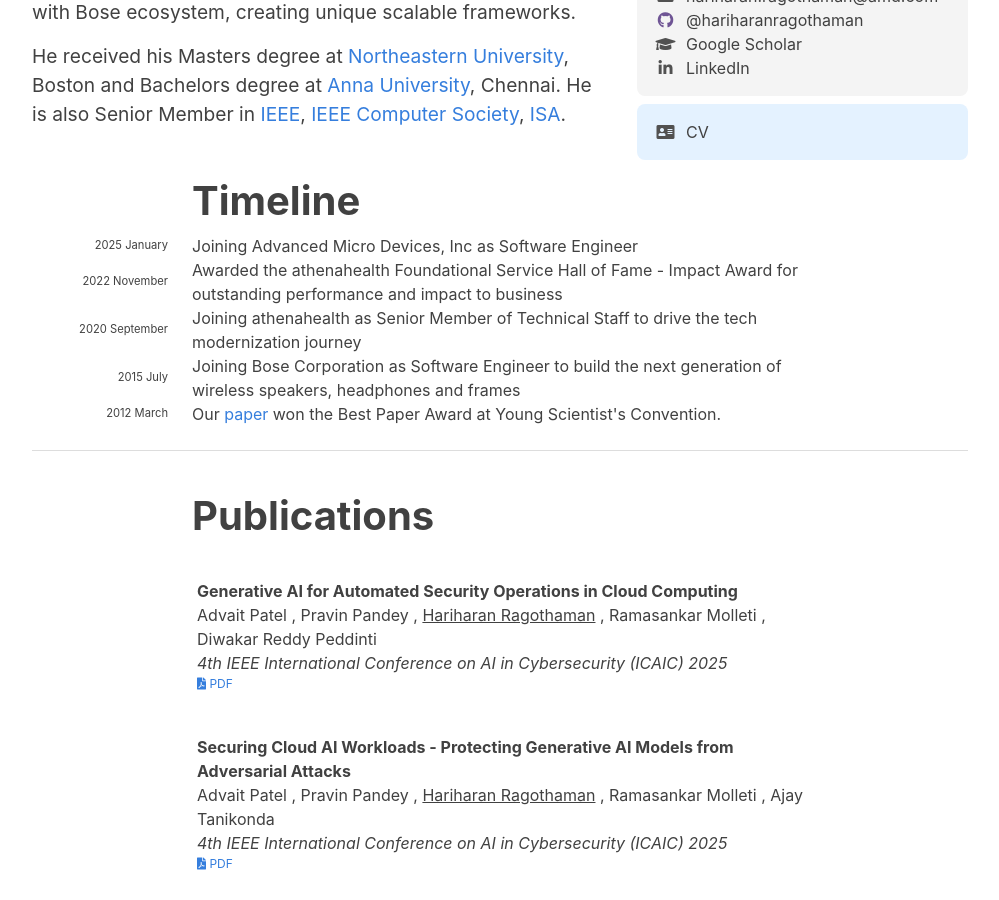
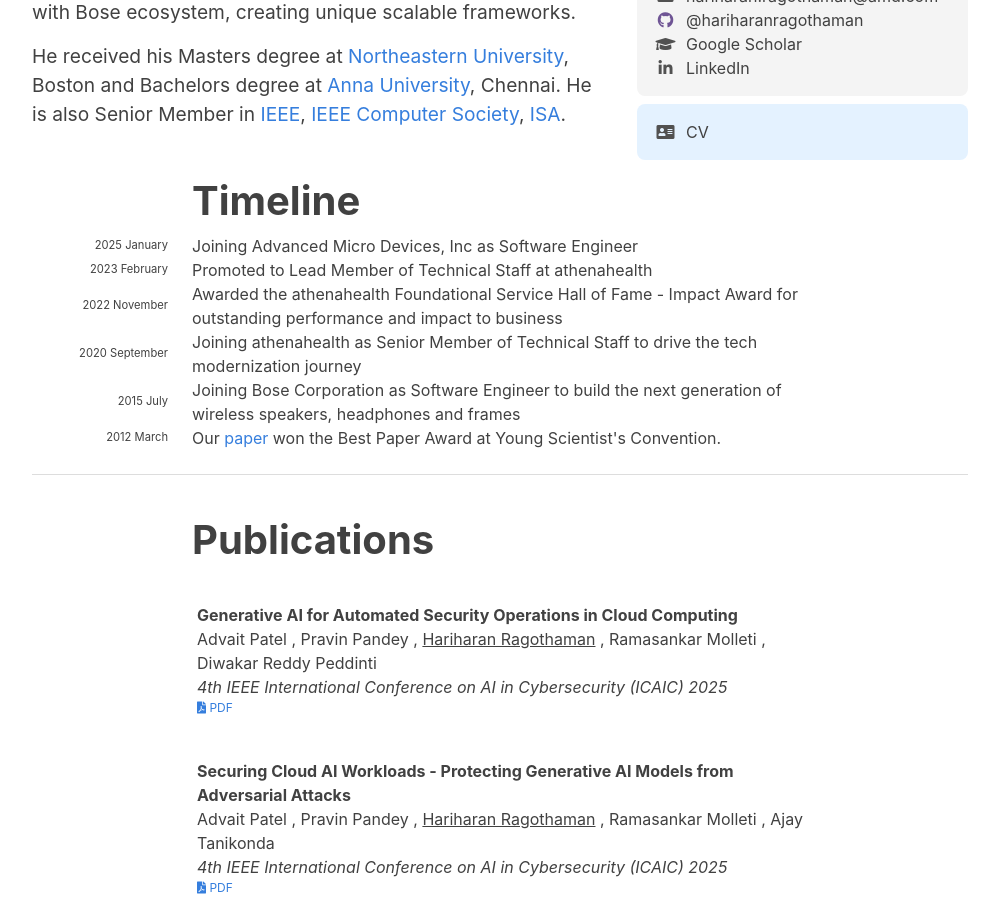
Before and after one commit to hariharanragothaman/hariharanragothaman.github.io, a Jekyll site: the page built from index.md, in a window 1280 px wide and 900 px high, scrolled down 652 px. Shown: the whole window, without its empty margins (140-1139 px from the left). Built offline with Jekyll 4.4.1, drawn with Linux system fonts in a browser that asks for light colours; nearby versions of some CDN libraries; some web fonts are replaced.

Commit message:
Polishes and Updates

```diff
--- a/_data/news.yaml
+++ b/_data/news.yaml
@@ -1,6 +1,10 @@
 - year: 2025
   year-extra: January
   description: Joining Advanced Micro Devices, Inc as Software Engineer
+
+- year: 2023
+  year-extra: February
+  description: Promoted to Lead Member of Technical Staff at athenahealth
 
 - year: 2022
   year-extra: November
```
